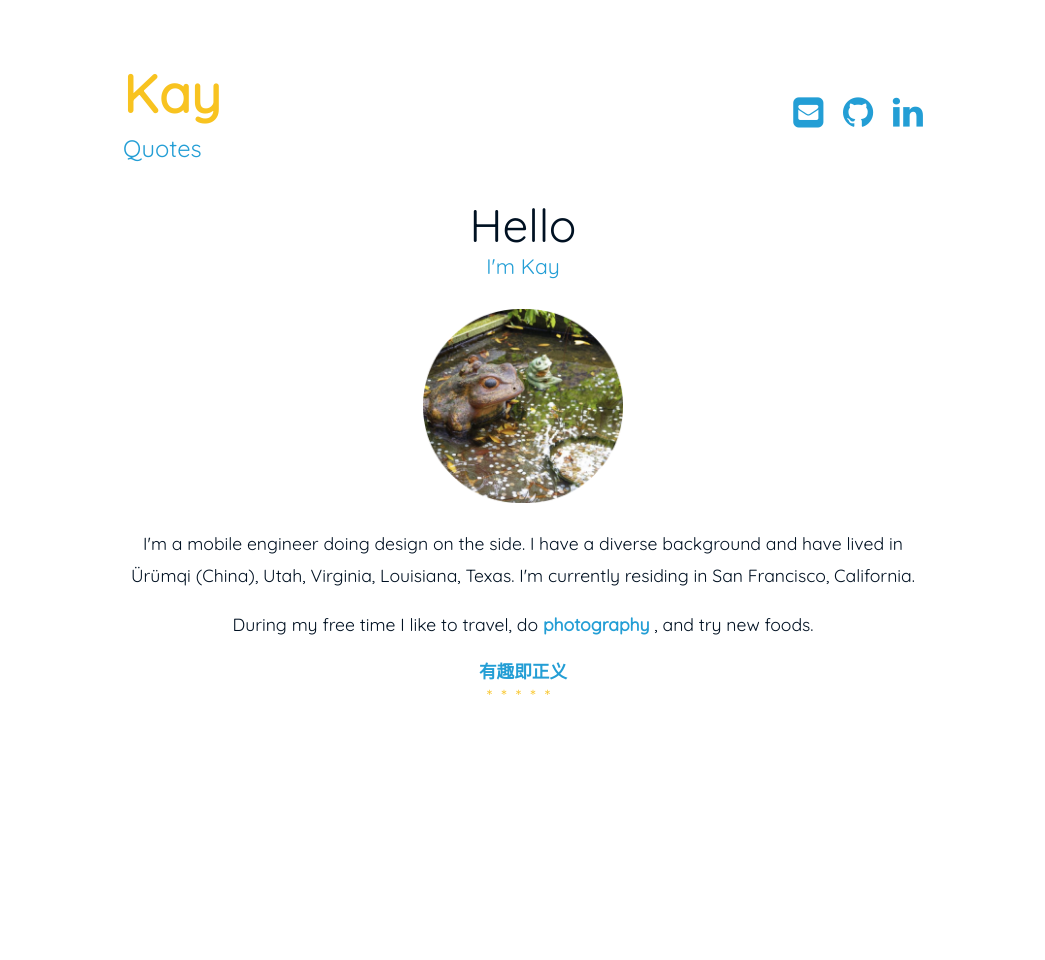
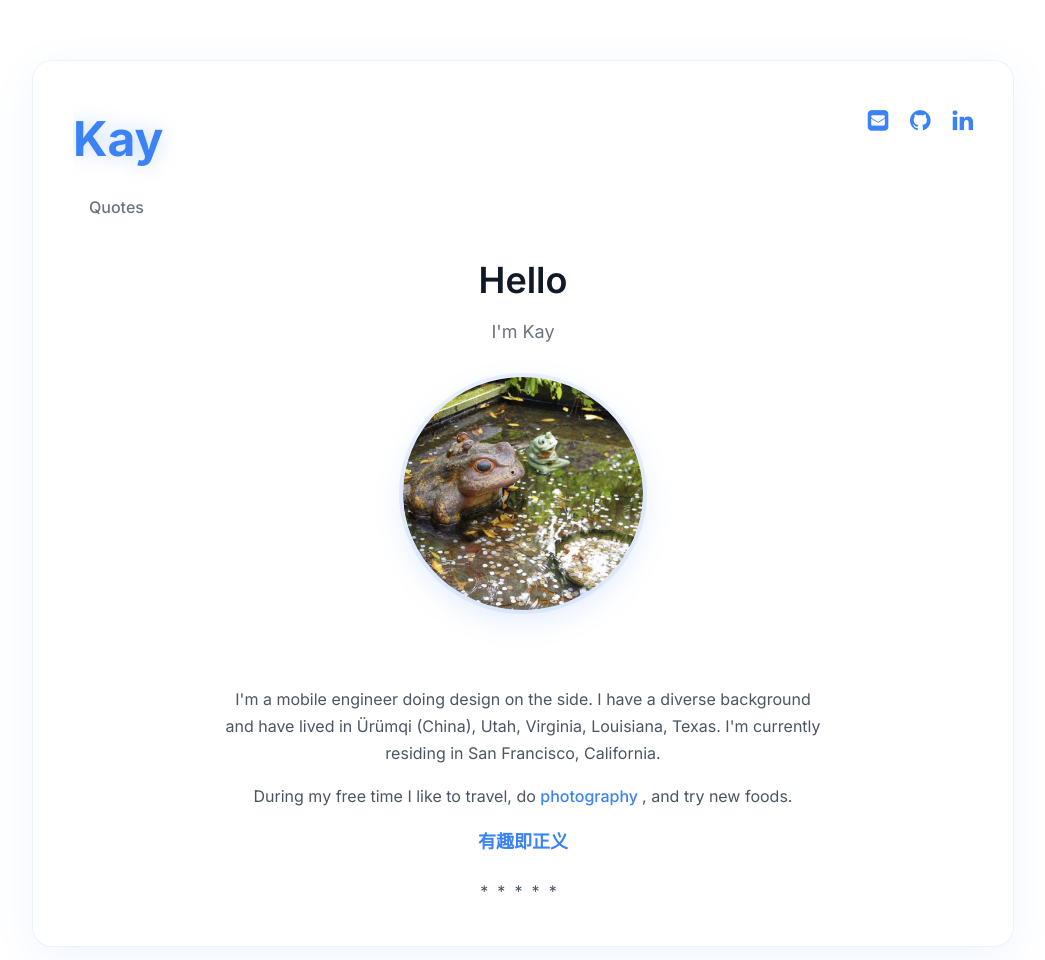
Before and after one commit to xkay/xkay.github.io, a Jekyll site: the page built from docs/index.md, in a window 1280 px wide. Shown: the whole page, without its empty margins (117-1162 px from the left). Built offline with Jekyll 4.4.1, drawn with Linux system fonts in a browser that asks for light colours; before the commit the page ends 900 px from its top, so only the background shows below that.

Commit message:
change theme

```diff
--- a/docs/assets/css/main.css
+++ b/docs/assets/css/main.css
@@ -1,52 +1,74 @@
 @charset "UTF-8";
+@import url('https://fonts.googleapis.com/css2?family=Inter:wght@300;400;500;600;700&family=JetBrains+Mono:wght@400;500&display=swap');
+
 /* =Base *//*************************************************************/
   body {
-    font-family: 'Quicksand', sans-serif;
-    font-size: 110%;
-    color: #012;
-    background-color: #FFF; }
+    font-family: 'Inter', -apple-system, BlinkMacSystemFont, 'Segoe UI', system-ui, sans-serif;
+    font-size: 16px;
+    line-height: 1.6;
+    color: #1f2937;
+    background: #ffffff;
+    min-height: 100vh;
+    margin: 0;
+    padding: 0; }
 
   a {
-    color: #239ED5;
-    font-weight: bold;
-    text-decoration: none; }
+    color: #3b82f6;
+    font-weight: 500;
+    text-decoration: none;
+    transition: all 0.3s ease;
+    border-bottom: 2px solid transparent; }
+
+  a:hover {
+    color: #60a5fa;
+    border-bottom-color: #3b82f6;
+    transform: translateY(-1px); }
 
   p, ul, ol, dl {
-    font-size: 100%;
-    line-height: 32px; }
+    font-size: 16px;
+    line-height: 1.7;
+    color: #4b5563; }
 
   img {
     display: block;
     max-width: 100%; }
 
   blockquote {
-    letter-spacing: 3px;
-    margin: 0px;
-    margin-top: 40px;
-    margin-bottom: 70px;
-    padding: 0px;
+    letter-spacing: 1px;
+    margin: 40px 0 70px 0;
+    padding: 30px;
     text-align: center;
-    position: relative; }
+    position: relative;
+    background: rgba(59, 130, 246, 0.05);
+    border-left: 4px solid #3b82f6;
+    border-radius: 8px; }
     blockquote footer {
       position: absolute;
       bottom: -35px;
-      font-size: 80%;
-      color: #333333;
-      letter-spacing: 0px;
-      left: 0px;
-      right: 0px; }
+      font-size: 14px;
+      color: #6b7280;
+      letter-spacing: 0;
+      left: 0;
+      right: 0; }
     blockquote p {
       display: inline;
-      font-size: 120%;
-      color: #239ED5;
-      font-weight: 400; }
+      font-size: 18px;
+      color: #374151;
+      font-weight: 400;
+      font-style: italic; }
 
   strong {
-    color: #239ED5; }
+    color: #3b82f6;
+    font-weight: 600; }
 
   .wrapper {
-    max-width: 800px;
-    margin: 60px auto; }
+    max-width: 900px;
+    margin: 60px auto;
+    padding: 40px;
+    background: #ffffff;
+    border-radius: 20px;
+    border: 1px solid rgba(59, 130, 246, 0.1);
+    box-shadow: 0 10px 40px rgba(59, 130, 246, 0.08); }
 
 /* =Header *//*************************************************************/
   .header {
@@ -56,17 +78,24 @@
     float: left; }
 
   .logo {
-    font-size: 300%;
+    font-size: 48px;
     font-weight: 700;
-    color: #F8C320;
-    display: block; }
+    color: #3b82f6;
+    display: block;
+    text-shadow: 0 0 20px rgba(59, 130, 246, 0.3);
+    transition: all 0.3s ease; }
+
+  .logo:hover {
+    color: #60a5fa;
+    text-shadow: 0 0 30px rgba(59, 130, 246, 0.5);
+    transform: scale(1.05); }
 
   .menu {
-    color: #239ED5;
-    font-size: 150%;
-    margin: 0px;
-    margin-top: 6px;
-    padding: 0px;
+    color: #374151;
+    font-size: 18px;
+    margin: 0;
+    margin-top: 12px;
+    padding: 0;
     list-style-type: none; }
 
   .menu__entry {
@@ -76,18 +105,43 @@
       margin-right: 0px; }
 
   .menu__entry a {
-    font-size: 90%;
-    font-weight: 400; }
+    font-size: 16px;
+    font-weight: 500;
+    color: #6b7280;
+    padding: 8px 16px;
+    border-radius: 8px;
+    transition: all 0.3s ease; }
+
+  .menu__entry a:hover {
+    background: rgba(59, 130, 246, 0.1);
+    color: #3b82f6;
+    border-bottom: none;
+    transform: translateY(-2px); }
 
   .social-links {
     float: right;
-    font-size: 200%;
-    color: #239ED5;
-    list-style-type: none; }
+    font-size: 24px;
+    color: #6b7280;
+    list-style-type: none;
+    margin: 0;
+    padding: 0; }
 
   .social-links__entry {
     display: inline-block;
-    margin-left: 10px; }
+    margin-left: 15px;
+    transition: all 0.3s ease; }
+
+  .social-links__entry:hover {
+    transform: translateY(-3px) scale(1.1); }
+
+  .social-links__entry a {
+    color: #6b7280;
+    border: none; }
+
+  .social-links__entry a:hover {
+    color: #3b82f6;
+    border: none;
+    transform: none; }
 
 /* =Titles *//*************************************************************/
   .page-title {
@@ -95,13 +149,15 @@
     text-align: center; }
 
   .page-title__text {
-    font-weight: 500;
-    font-size: 130%; }
+    font-weight: 600;
+    font-size: 36px;
+    color: #111827; }
 
   .page-title__subtitle {
     font-weight: 400;
-    font-size: 60%;
-    color: #239ED5; }
+    font-size: 18px;
+    color: #6b7280;
+    margin-top: 8px; }
 
 /* =Post teasers *//*************************************************************/
   .list-posts {
@@ -113,14 +169,16 @@
     font-weight: 700; }
 
   .post-teaser__title {
-    font-size: 100%;
-    color: #239ED5; }
+    font-size: 18px;
+    color: #374151;
+    font-weight: 500; }
 
   .post-teaser__date {
-    font-size: 100%;
+    font-size: 14px;
     float: right;
     vertical-align: middle;
-    color: #239ED5; }
+    color: #9ca3af;
+    font-family: 'JetBrains Mono', monospace; }
 
   .post-teaser__month {
     width: 100%;
@@ -128,16 +186,16 @@
   }
 
   .empty-post-list {
-    font-size: 150%;
-    font-weight: 700;
-    color: #333333;
+    font-size: 24px;
+    font-weight: 600;
+    color: #9ca3af;
     text-align: center; }
 
 /* =Post page *//*************************************************************/
   .about {
-    color: #F8C320;
+    color: #4b5563;
     text-align: center;
-    line-height: 24px; }
+    line-height: 1.8; }
 
   .about__divider {
     font-size: 100%;
@@ -170,60 +228,91 @@
 
 /* =Main Page *//*************************************************************/
   #about-img {
-    border-radius: 13%;
-    max-width: 200px;
+    border-radius: 50%;
+    max-width: 240px;
     margin: auto;
-    margin-bottom: 3%;
-  }
+    margin-bottom: 40px;
+    box-shadow: 0 10px 30px rgba(59, 130, 246, 0.15), 0 0 0 4px rgba(59, 130, 246, 0.1);
+    transition: all 0.3s ease; }
+
+  #about-img:hover {
+    transform: scale(1.05);
+    box-shadow: 0 15px 40px rgba(59, 130, 246, 0.25), 0 0 0 4px rgba(59, 130, 246, 0.3); }
 
   #describe-text {
       display: block;
       text-align: center;
-      width: 100%; }
+      width: 100%;
+      color: #4b5563;
+      font-size: 18px;
+      line-height: 1.7;
+      max-width: 600px;
+      margin: 0 auto;
+      padding: 20px; }
 
 /* =Small screen *//*************************************************************/
-  @media (max-width: 500px) {
-    p, ul, ol, dl {
-      font-size: 100%;
-      line-height: 1.6; }
+  @media (max-width: 768px) {
+    body {
+      font-size: 14px; }
 
     .wrapper {
-      width: 90%;
-      margin: 15px auto; }
+      width: 95%;
+      margin: 20px auto;
+      padding: 15px;
+      border-radius: 15px; }
 
     .navigation,
     .social-links {
       display: block;
       text-align: center;
-      width: 100%; }
+      width: 100%;
+      float: none; }
+
+    .logo {
+      font-size: 36px;
+      text-align: center; }
 
     .social-links {
-      font-size: 200%;
-      margin: 10px auto; }
+      font-size: 20px;
+      margin: 20px auto 0;
+      justify-content: center; }
 
     .page-title {
-      margin-top: 10px;
-      margin-bottom: 30px; }
+      margin: 20px 0; }
 
     .page-title__text {
-      font-size: 150%; }
+      font-size: 28px; }
 
     .page-title__subtitle {
-      font-size: 65%; }
+      font-size: 16px; }
+
+    #about-img {
+      max-width: 180px; }
+
+    #describe-text {
+      font-size: 16px;
+      padding: 15px; }
 
     .post-teaser__title {
-      font-size: 150%;
+      font-size: 16px;
+      display: block;
+      text-align: center;
+      width: 100%;
+      margin-bottom: 10px; }
+
+    .post-teaser__date {
+      font-size: 12px;
+      float: none;
       display: block;
       text-align: center;
       width: 100%; }
 
-    .post-teaser__date {
-      font-size: 100%;
-      margin-top: 10px;
-      float: none;
-      display: block;
-      text-align: center;
-      width: 100%; }
+    blockquote {
+      padding: 20px;
+      margin: 30px 0 50px 0; }
+
+    blockquote p {
+      font-size: 16px; }
 
   }
 
```
